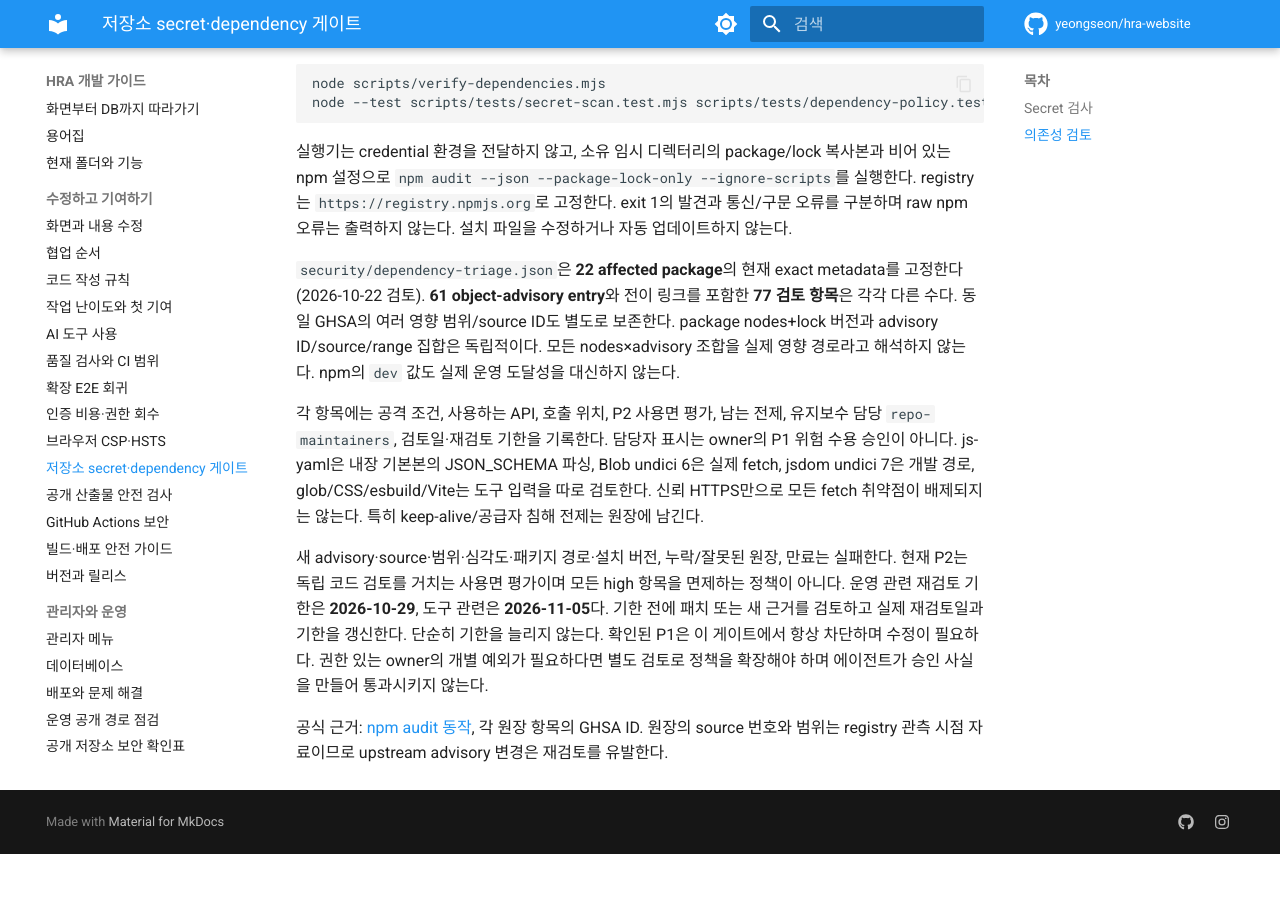
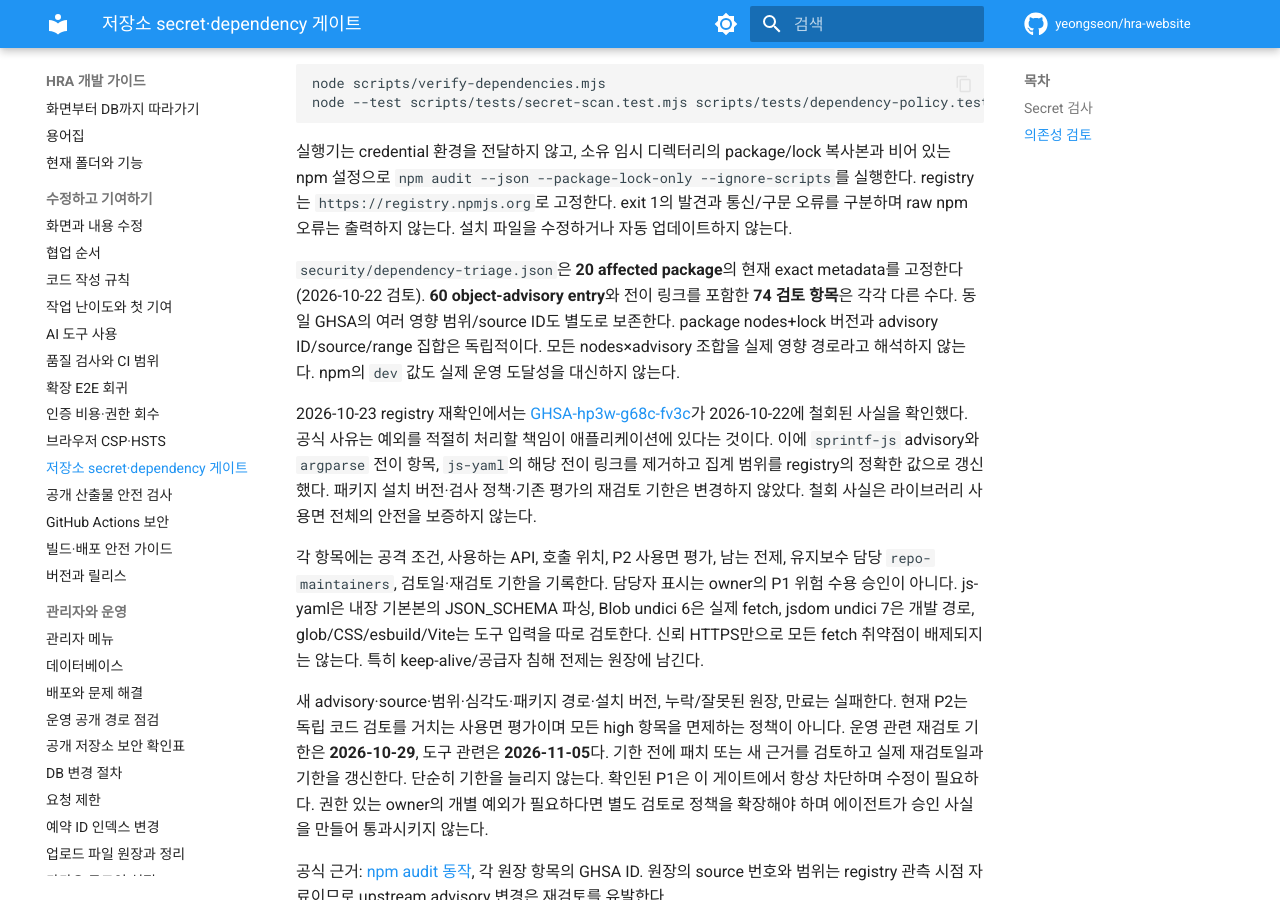
Before and after one commit to yeongseon/hra-website, an MkDocs documentation site: the page built from docs/developer/repository-security-gates.md, in a window 1280 px wide and 900 px high, scrolled down 1016 px. Built offline with MkDocs 1.6.1 and Material for MkDocs 9.7.7, drawn with Linux system fonts in a browser that asks for light colours; comment, search, counter and statistics services are not loaded; before the commit the page ends 1870 px from its top, so only the background shows below that.

Commit message:
Keep dependency review aligned with an upstream advisory withdrawal
GitHub withdrew GHSA-hp3w-g68c-fv3c on 2026-10-22. Remove only
that advisory and its inherited links so exact registry comparison
continues to reject unreviewed changes without retaining a stale entry.

Constraint: Preserve all remaining assessments, review deadlines, installed versions and policy validation
Confidence: high
Scope-risk: narrow
Tested: Dependency policy 16 tests, exact expected-object comparison, current public registry verification, independent review
Related: https://github.com/advisories/GHSA-hp3w-g68c-fv3c
Related: #269

```diff
--- a/docs/developer/repository-security-gates.md
+++ b/docs/developer/repository-security-gates.md
@@ -25,7 +25,9 @@ node --test scripts/tests/secret-scan.test.mjs scripts/tests/dependency-policy.t
 
 실행기는 credential 환경을 전달하지 않고, 소유 임시 디렉터리의 package/lock 복사본과 비어 있는 npm 설정으로 `npm audit --json --package-lock-only --ignore-scripts`를 실행한다. registry는 `https://registry.npmjs.org`로 고정한다. exit 1의 발견과 통신/구문 오류를 구분하며 raw npm 오류는 출력하지 않는다. 설치 파일을 수정하거나 자동 업데이트하지 않는다.
 
-`security/dependency-triage.json`은 **22 affected package**의 현재 exact metadata를 고정한다(2026-10-22 검토). **61 object-advisory entry**와 전이 링크를 포함한 **77 검토 항목**은 각각 다른 수다. 동일 GHSA의 여러 영향 범위/source ID도 별도로 보존한다. package nodes+lock 버전과 advisory ID/source/range 집합은 독립적이다. 모든 nodes×advisory 조합을 실제 영향 경로라고 해석하지 않는다. npm의 `dev` 값도 실제 운영 도달성을 대신하지 않는다.
+`security/dependency-triage.json`은 **20 affected package**의 현재 exact metadata를 고정한다(2026-10-22 검토). **60 object-advisory entry**와 전이 링크를 포함한 **74 검토 항목**은 각각 다른 수다. 동일 GHSA의 여러 영향 범위/source ID도 별도로 보존한다. package nodes+lock 버전과 advisory ID/source/range 집합은 독립적이다. 모든 nodes×advisory 조합을 실제 영향 경로라고 해석하지 않는다. npm의 `dev` 값도 실제 운영 도달성을 대신하지 않는다.
+
+2026-10-23 registry 재확인에서는 [GHSA-hp3w-g68c-fv3c](https://github.com/advisories/GHSA-hp3w-g68c-fv3c)가 2026-10-22에 철회된 사실을 확인했다. 공식 사유는 예외를 적절히 처리할 책임이 애플리케이션에 있다는 것이다. 이에 `sprintf-js` advisory와 `argparse` 전이 항목, `js-yaml`의 해당 전이 링크를 제거하고 집계 범위를 registry의 정확한 값으로 갱신했다. 패키지 설치 버전·검사 정책·기존 평가의 재검토 기한은 변경하지 않았다. 철회 사실은 라이브러리 사용면 전체의 안전을 보증하지 않는다.
 
 각 항목에는 공격 조건, 사용하는 API, 호출 위치, P2 사용면 평가, 남는 전제, 유지보수 담당 `repo-maintainers`, 검토일·재검토 기한을 기록한다. 담당자 표시는 owner의 P1 위험 수용 승인이 아니다. js-yaml은 내장 기본본의 JSON_SCHEMA 파싱, Blob undici 6은 실제 fetch, jsdom undici 7은 개발 경로, glob/CSS/esbuild/Vite는 도구 입력을 따로 검토한다. 신뢰 HTTPS만으로 모든 fetch 취약점이 배제되지는 않는다. 특히 keep-alive/공급자 침해 전제는 원장에 남긴다.
 
```
Also changed, not shown: 2 other files.
